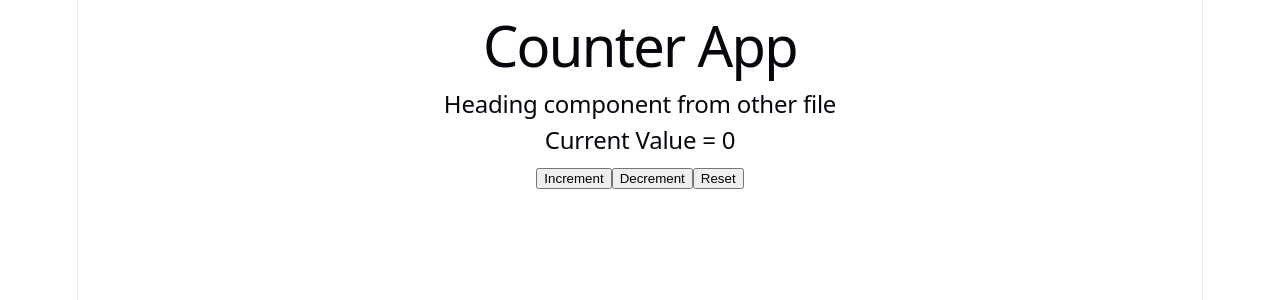
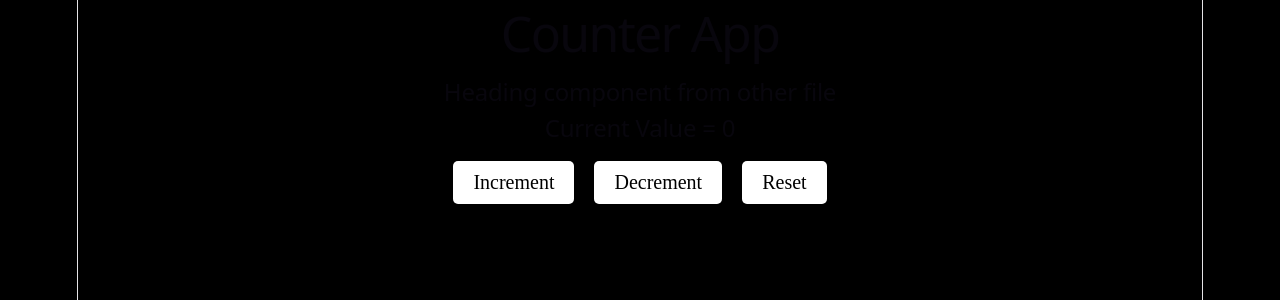
Before and after one commit to Aadityx/ReactPratice, a React (Vite) app in the folder Counter-App/: page / in a window 1280 px wide. Shown: the top 300 px of the page. Built offline with nearby package versions, Linux system fonts and the light colour scheme.

Commit message:
css applied

```diff
--- a/Counter-App/src/App.css
+++ b/Counter-App/src/App.css
@@ -1,184 +1,20 @@
-.counter {
-  font-size: 16px;
-  padding: 5px 10px;
-  border-radius: 5px;
-  color: var(--accent);
-  background: var(--accent-bg);
-  border: 2px solid transparent;
-  transition: border-color 0.3s;
-  margin-bottom: 24px;
-
-  &:hover {
-    border-color: var(--accent-border);
-  }
-  &:focus-visible {
-    outline: 2px solid var(--accent);
-    outline-offset: 2px;
-  }
+*{
+  background-color: black;
+  font-family: 'Times New Roman', Times, serif;
+  color: white;
 }
-
-.hero {
-  position: relative;
-
-  .base,
-  .framework,
-  .vite {
-    inset-inline: 0;
-    margin: 0 auto;
-  }
-
-  .base {
-    width: 170px;
-    position: relative;
-    z-index: 0;
-  }
-
-  .framework,
-  .vite {
-    position: absolute;
-  }
-
-  .framework {
-    z-index: 1;
-    top: 34px;
-    height: 28px;
-    transform: perspective(2000px) rotateZ(300deg) rotateX(44deg) rotateY(39deg)
-      scale(1.4);
-  }
-
-  .vite {
-    z-index: 0;
-    top: 107px;
-    height: 26px;
-    width: auto;
-    transform: perspective(2000px) rotateZ(300deg) rotateX(40deg) rotateY(39deg)
-      scale(0.8);
-  }
+.heading{
+  text-align: center;
+  font-size: 50px;
+  margin-top: 20px;
 }
-
-#center {
-  display: flex;
-  flex-direction: column;
-  gap: 25px;
-  place-content: center;
-  place-items: center;
-  flex-grow: 1;
-
-  @media (max-width: 1024px) {
-    padding: 32px 20px 24px;
-    gap: 18px;
-  }
+.btn{
+  padding: 10px 20px;
+  font-size: 20px;
+    margin: 10px;
+    cursor: pointer;
+    background-color: white;
+    color: black;
+    border: none;
+    border-radius: 5px;
 }
-
-#next-steps {
-  display: flex;
-  border-top: 1px solid var(--border);
-  text-align: left;
-
-  & > div {
-    flex: 1 1 0;
-    padding: 32px;
-    @media (max-width: 1024px) {
-      padding: 24px 20px;
-    }
-  }
-
-  .icon {
-    margin-bottom: 16px;
-    width: 22px;
-    height: 22px;
-  }
-
-  @media (max-width: 1024px) {
-    flex-direction: column;
-    text-align: center;
-  }
-}
-
-#docs {
-  border-right: 1px solid var(--border);
-
-  @media (max-width: 1024px) {
-    border-right: none;
-    border-bottom: 1px solid var(--border);
-  }
-}
-
-#next-steps ul {
-  list-style: none;
-  padding: 0;
-  display: flex;
-  gap: 8px;
-  margin: 32px 0 0;
-
-  .logo {
-    height: 18px;
-  }
-
-  a {
-    color: var(--text-h);
-    font-size: 16px;
-    border-radius: 6px;
-    background: var(--social-bg);
-    display: flex;
-    padding: 6px 12px;
-    align-items: center;
-    gap: 8px;
-    text-decoration: none;
-    transition: box-shadow 0.3s;
-
-    &:hover {
-      box-shadow: var(--shadow);
-    }
-    .button-icon {
-      height: 18px;
-      width: 18px;
-    }
-  }
-
-  @media (max-width: 1024px) {
-    margin-top: 20px;
-    flex-wrap: wrap;
-    justify-content: center;
-
-    li {
-      flex: 1 1 calc(50% - 8px);
-    }
-
-    a {
-      width: 100%;
-      justify-content: center;
-      box-sizing: border-box;
-    }
-  }
-}
-
-#spacer {
-  height: 88px;
-  border-top: 1px solid var(--border);
-  @media (max-width: 1024px) {
-    height: 48px;
-  }
-}
-
-.ticks {
-  position: relative;
-  width: 100%;
-
-  &::before,
-  &::after {
-    content: '';
-    position: absolute;
-    top: -4.5px;
-    border: 5px solid transparent;
-  }
-
-  &::before {
-    left: 0;
-    border-left-color: var(--border);
-  }
-  &::after {
-    right: 0;
-    border-right-color: var(--border);
-  }
-}
--- a/Counter-App/src/App.jsx
+++ b/Counter-App/src/App.jsx
@@ -19,11 +19,11 @@ function App() {
   }
   return (
     <div>
-      <h1>{a}</h1>
+      <h1 className='heading'>{a}</h1>
       <Heading count={count}/> {/*value passing*/ }
-      <button onClick={incr}>Increment</button>
-      <button onClick={decr}>Decrement</button>
-      <button onClick={reset}>Reset</button>
+      <button className='btn' onClick={incr}>Increment</button>
+      <button className='btn' onClick={decr}>Decrement</button>
+      <button className='btn' onClick={reset}>Reset</button>
     </div>
   )
 }
--- /dev/null
+++ b/Counter-App/src/Heading.css
@@ -0,0 +1,13 @@
+*{
+    margin: 0;
+    padding: 0;
+    box-sizing: border-box;
+    background-color: black;
+  font-family:'Trebuchet MS', 'Lucida Sans Unicode', 'Lucida Grande', 'Lucida Sans', Arial, sans-serif;
+  color: white;
+}
+h2{
+    text-align: center;
+    font-size: 50px;
+    margin-top: 20px;
+}
```
